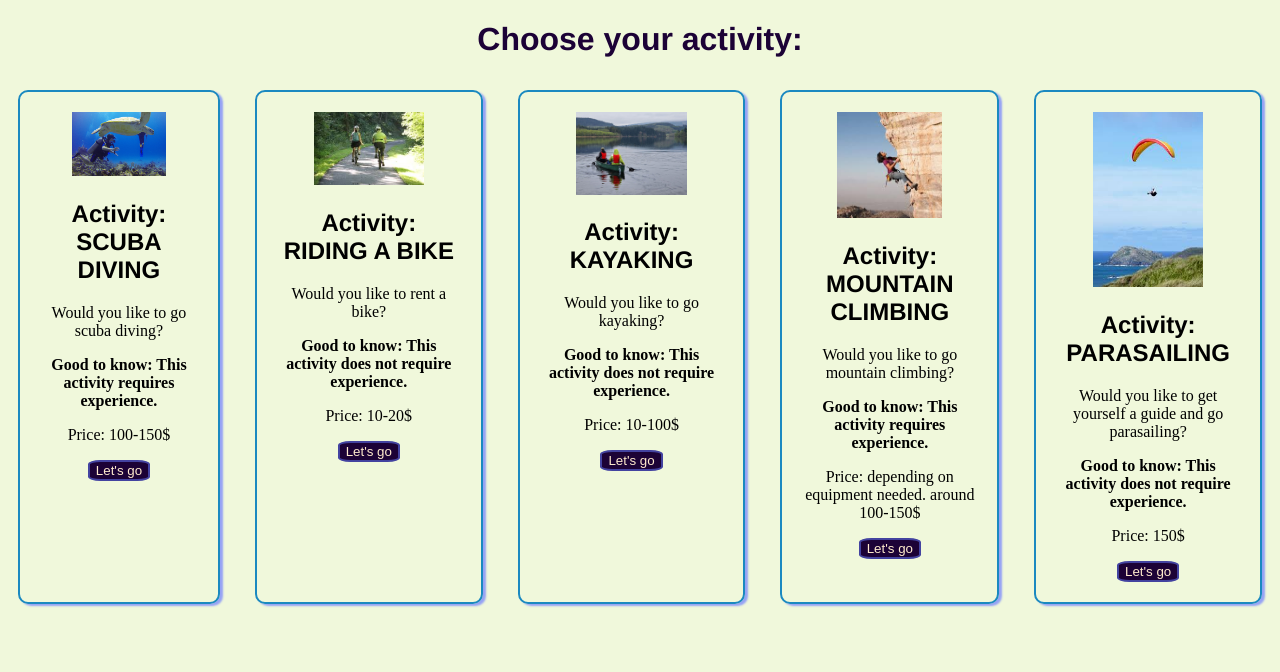
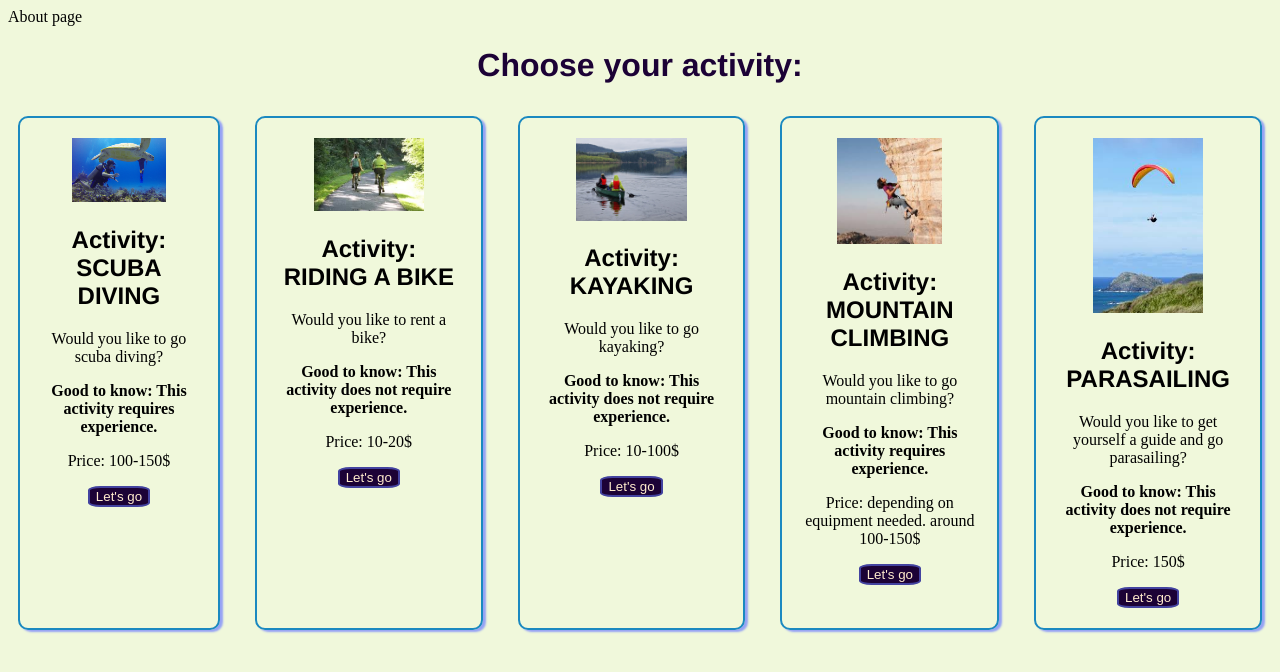
Before and after one commit to leahase/react, a React (Vite) app: page / in a window 1280 px wide. Shown: the top 672 px of the page. Built offline with nearby package versions, Linux system fonts and the light colour scheme.

Commit message:
new pages and trying to connect them

```diff
--- a/package.json
+++ b/package.json
@@ -11,7 +11,8 @@
   },
   "dependencies": {
     "react": "^18.3.1",
-    "react-dom": "^18.3.1"
+    "react-dom": "^18.3.1",
+    "react-router-dom": "^7.0.1"
   },
   "devDependencies": {
     "@eslint/js": "^9.13.0",
--- /dev/null
+++ b/pages/about.jsx
@@ -0,0 +1,4 @@
+function About(){
+    return <div>About page</div>
+}
+export default About;
--- /dev/null
+++ b/pages/contact.jsx
@@ -0,0 +1,4 @@
+function Contact (){
+    return <div>Contact ho</div>
+}
+export default Contact;
--- /dev/null
+++ b/pages/home.jsx
@@ -0,0 +1,4 @@
+function Home(){
+    return <div>Home page</div>
+}
+export default Home;
--- a/src/App.jsx
+++ b/src/App.jsx
@@ -1,12 +1,21 @@
-import Diving from './components/Diving.jsx'
-import Cykling from './components/bike.jsx'
-import Kajak from './components/kajak.jsx'
-import Climbing from './components/climbing.jsx'
-import Parasailing from './components/parasailing.jsx'
+import Diving from './components/Diving.jsx';
+import Cykling from './components/bike.jsx';
+import Kajak from './components/kajak.jsx';
+import Climbing from './components/climbing.jsx';
+import Parasailing from './components/parasailing.jsx';
+import { BrowserRouter, Routes, Route } from 'react-router-dom';
+import About from '../pages/about.jsx';
+import Home from '../pages/home.jsx';
 
 function App() {
   return (
     <>
+    <BrowserRouter>
+    <Routes>
+      <Route path='/' element={<About/>}/>
+      <Route path='/' element={<Home/>}/>
+    </Routes>
+    </BrowserRouter>
     <h1>Choose your activity:</h1>
     <div className='flex-container'>
     <Diving activity ="SCUBA DIVING" activityDescription="go scuba diving" skills={true} priceTag="100-150"></Diving>
@@ -19,4 +28,4 @@ function App() {
   )
 }
 
-export default App
+export default App;
```
Also changed, not shown: 1 other file (tests, documents, lock files or other folders).
